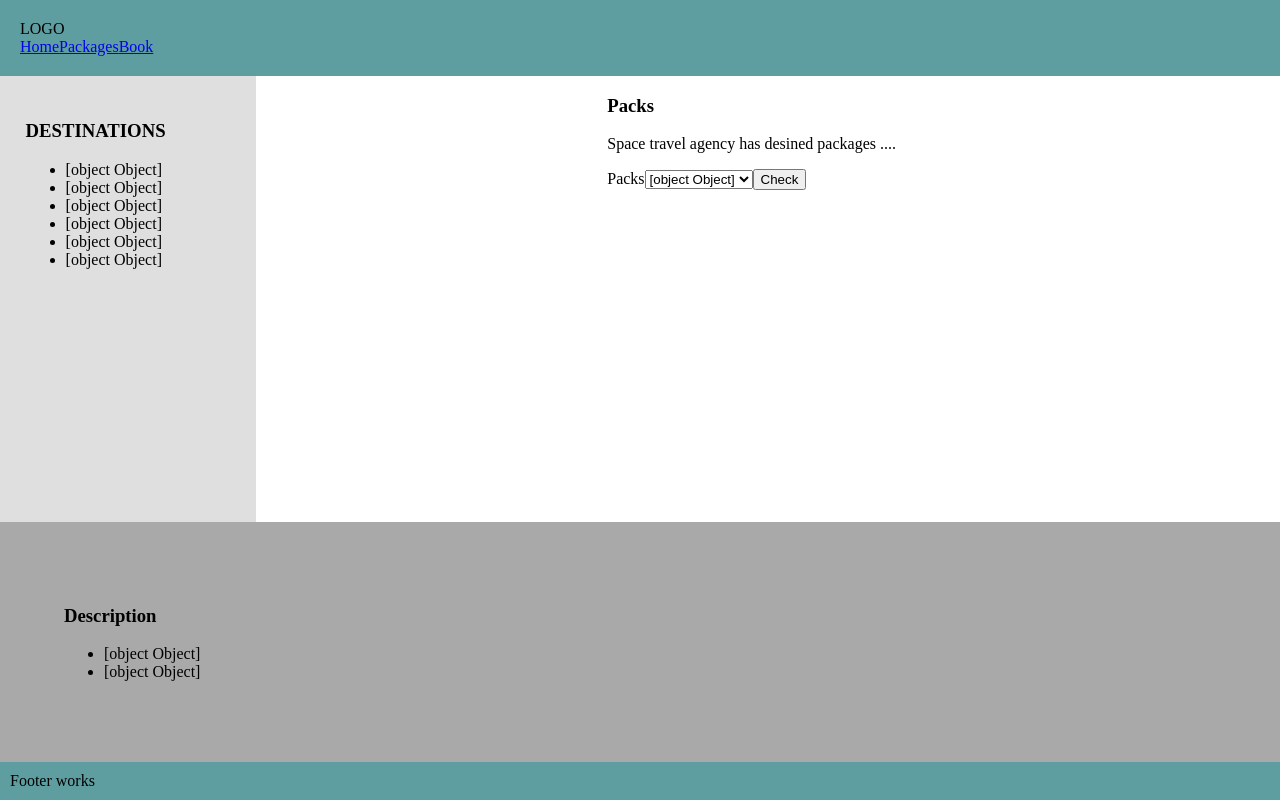
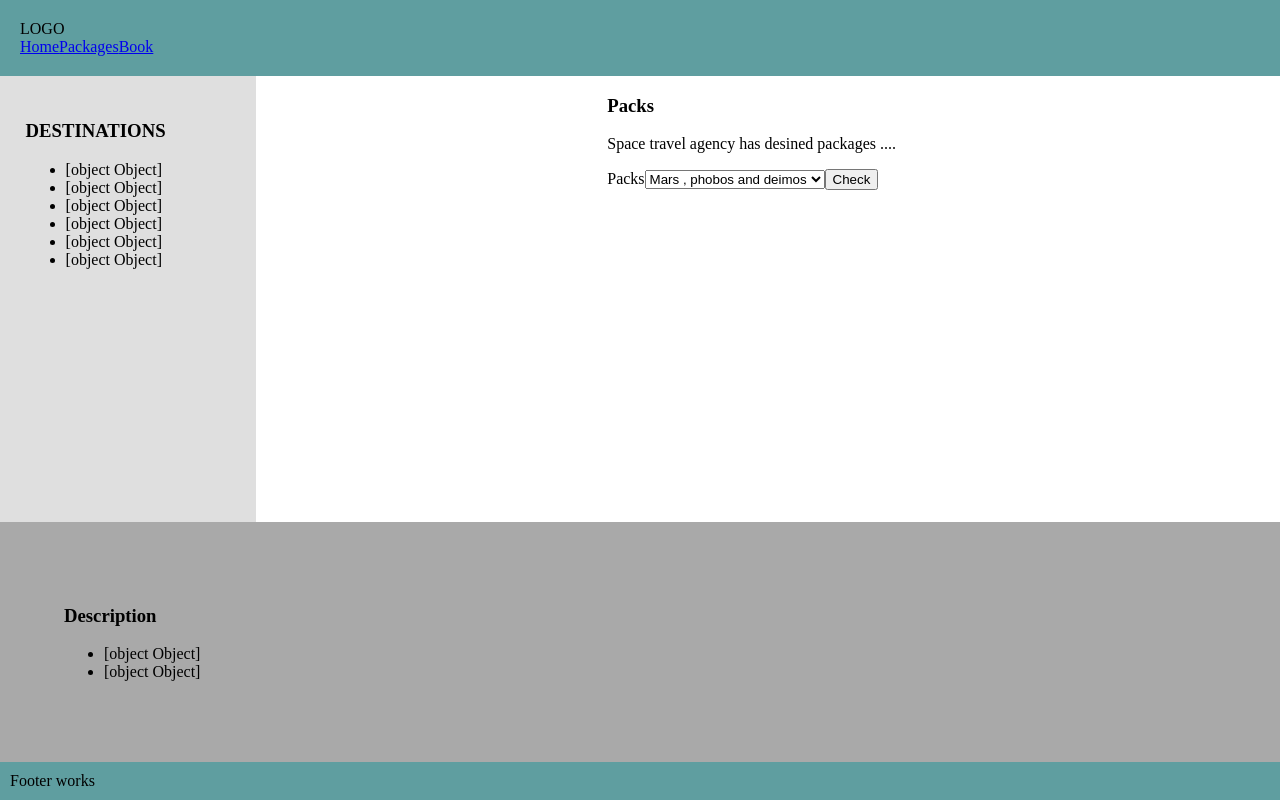
Before and after one commit to AlluetV/LiftOffTravel, an Angular app in the folder TravelJS/: page /packages in a window 1280 px wide. Built offline with nearby package versions, Linux system fonts and the light colour scheme.

Commit message:
added planet interface

```diff
--- a/TravelJS/src/app/modules/packages/packages.component.html
+++ b/TravelJS/src/app/modules/packages/packages.component.html
@@ -4,7 +4,7 @@
         <p>Space travel agency has desined packages ....</p>
         <label>Packs</label>
         <select >
-            <option *ngFor="let planet of planets">{{planet}}</option>
+            <option *ngFor="let planet of planets">{{planet.pack}}</option>
         </select>
         <button >Check</button>
     </div>
--- a/TravelJS/src/app/modules/packages/packages.component.ts
+++ b/TravelJS/src/app/modules/packages/packages.component.ts
@@ -1,4 +1,5 @@
-import { Component, OnInit } from '@angular/core';
+import { Component, Input, OnInit } from '@angular/core';
+import { Planets } from 'src/app/planets';
 
 
 @Component({
@@ -8,14 +9,38 @@ import { Component, OnInit } from '@angular/core';
 })
 export class PackagesComponent implements OnInit {
 
-  planets: object[] = [
-    {id: 1, name:"Mars and phobos"},
-    {id: 2, name:"Jupiter Moons"},
-    {id: 3, name:"Saturn moons"},
-    {id: 4, name:"Uranus Moons"},
-    {id: 5, name:"Jupiter's Moons"},
-    {id: 6, name:"Neptune Moons"},
+ @Input() planets: Planets[] =[
+  {
+    id: 1,
+    name: 'Mars',
+    description: 'Forth palnet',
+    pack: 'Mars , phobos and deimos',
+    departure: 'First saturday of each month',
+    duration: '3 years',
+    price: 100000,
+
+  },
+  {
+    id: 2,
+    name: 'Jupiter',
+    description: 'Fifth palnet',
+    pack: 'Jupiter Moons',
+    departure: 'Second saturday of April and August',
+    duration: '5 years',
+    price: 200000,
+
+  },
+  {
+    id: 3,
+    name: 'Saturn',
+    description: 'Sixth palnet',
+    pack: 'Moons of saturn',
+    departure: 'Third saturday of April',
+    duration: '8 years',
+    price: 300000
+  }
   ];
+
   constructor() { }
 
   ngOnInit() {
--- /dev/null
+++ b/TravelJS/src/app/planets.ts
@@ -0,0 +1,10 @@
+export interface Planets {
+    id: number;
+    name: string;
+    description: string;
+    pack: string;
+    departure:string;
+    duration: string;
+    price: number;
+
+  }
```
